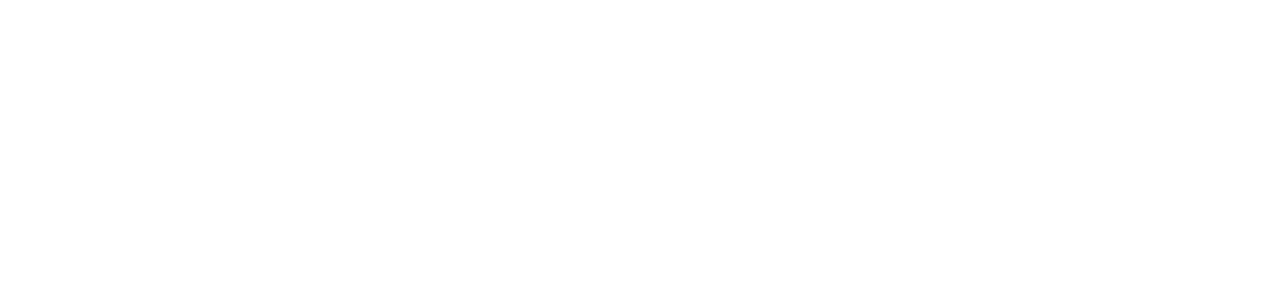
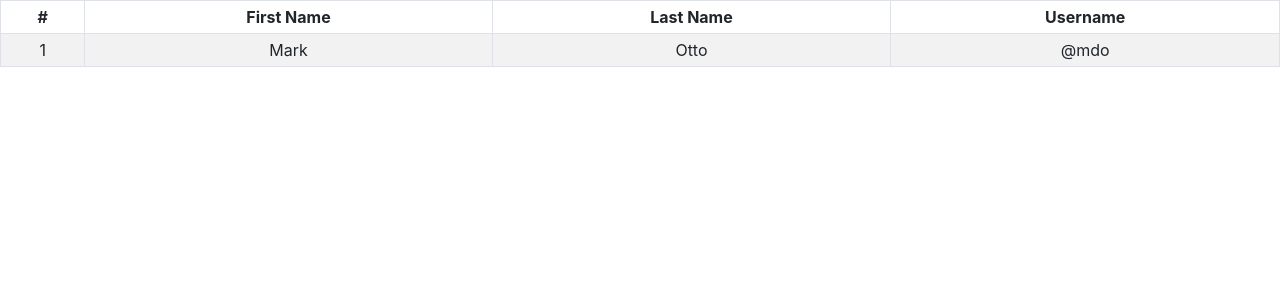
Before and after one commit to sooyoung-h/shop, a React (Create React App) app: page /cart in a window 1280 px wide. Shown: the top 300 px of the page. Built offline with nearby package versions, Linux system fonts and the light colour scheme.

Commit message:
React : 컴포넌트 추가

```diff
--- a/src/App.js
+++ b/src/App.js
@@ -15,6 +15,7 @@
 import { Link, Route, Switch } from "react-router-dom";
 import Detail from "./Detail.js";
 import axios from "axios";
+import Cart from "./Cart.js";
 
 function Card(props) {
   //컴포넌트는 간단하게 작성
@@ -129,6 +130,9 @@
       <Route path="/detail/:id">
         <Detail shoes={shoes}></Detail>
       </Route>
+      <Route path="/cart">
+        <Cart></Cart>
+      </Route>
     </div>
   );
 }
--- /dev/null
+++ b/src/Cart.js
@@ -0,0 +1,29 @@
+import React from "react";
+import { Table } from "react-bootstrap";
+
+function Cart() {
+  return (
+    <div>
+      <Table striped bordered hover size="sm">
+        <thead>
+          <tr>
+            <th>#</th>
+            <th>First Name</th>
+            <th>Last Name</th>
+            <th>Username</th>
+          </tr>
+        </thead>
+        <tbody>
+          <tr>
+            <td>1</td>
+            <td>Mark</td>
+            <td>Otto</td>
+            <td>@mdo</td>
+          </tr>
+        </tbody>
+      </Table>
+    </div>
+  );
+}
+
+export default Cart;
```
